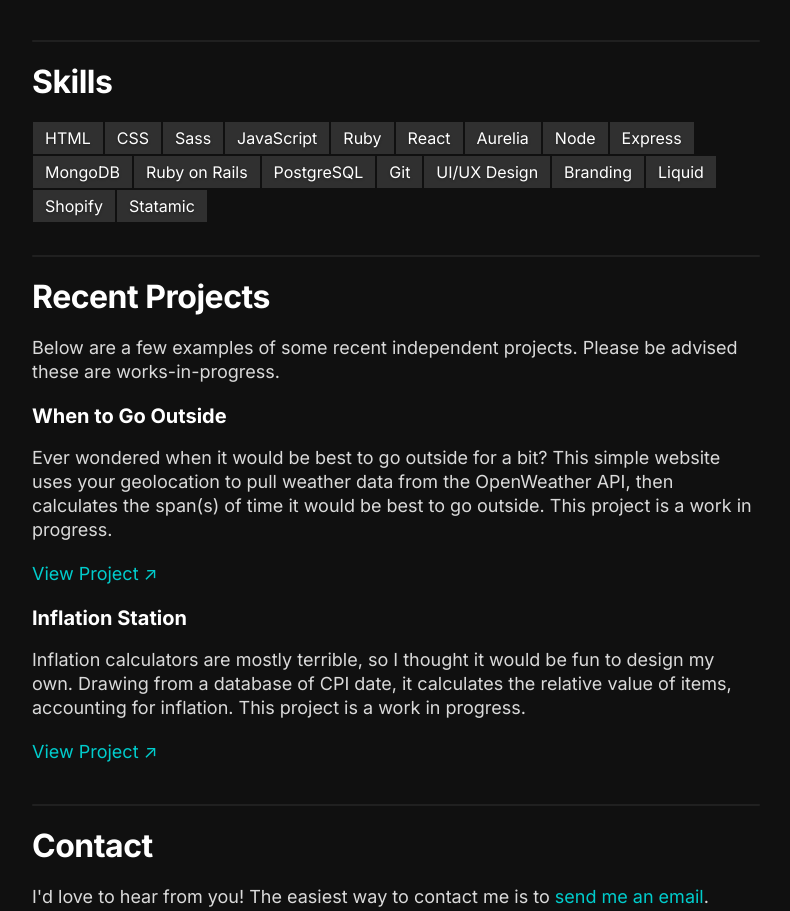
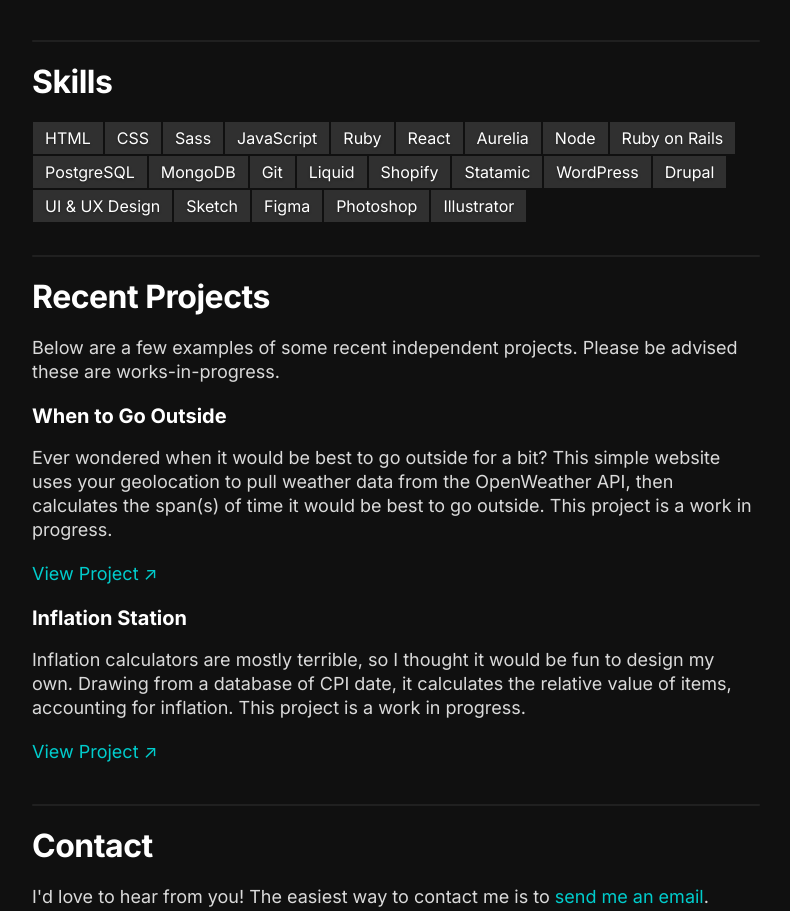
Before and after one commit to futureclint/clint, a React (Create React App) app: page / in a window 1280 px wide. Shown: the part 845-1756 px from the top of the page, without its empty margins (244-1034 px from the left). Built offline with nearby package versions, Linux system fonts and the light colour scheme.

Commit message:
Revised skills list to match updated resume

```diff
--- a/src/components/Skills.jsx
+++ b/src/components/Skills.jsx
@@ -11,16 +11,20 @@ function Skills() {
         <li className="skill-react">React</li>
         <li className="skill-aurelia">Aurelia</li>
         <li className="skill-node">Node</li>
-        <li className="skill-express">Express</li>
-        <li className="skill-mongodb">MongoDB</li>
         <li className="skill-rubyonrails">Ruby on Rails</li>
         <li className="skill-postgresql">PostgreSQL</li>
+        <li className="skill-mongodb">MongoDB</li>
         <li className="skill-git">Git</li>
-        <li className="skill-uiuxdesign">UI/UX Design</li>
-        <li className="skill-branding">Branding</li>
         <li className="skill-liquid">Liquid</li>
         <li className="skill-shopify">Shopify</li>
         <li className="skill-statamic">Statamic</li>
+        <li className="skill-wordpress">WordPress</li>
+        <li className="skill-drupal">Drupal</li>
+        <li className="skill-uiuxdesign">UI & UX Design</li>
+        <li className="skill-sketch">Sketch</li>
+        <li className="skill-figma">Figma</li>
+        <li className="skill-photoshop">Photoshop</li>
+        <li className="skill-illustrator">Illustrator</li>
       </ul>
     </section>
   );
```
